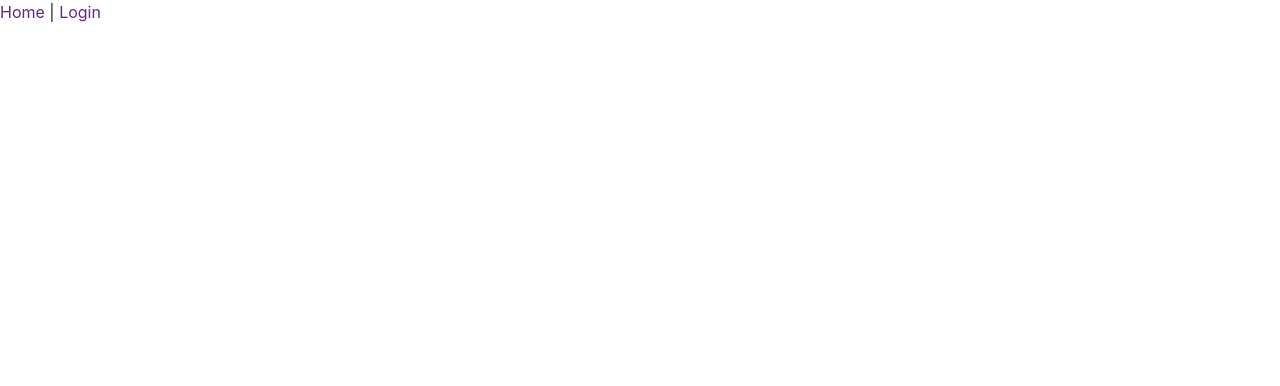
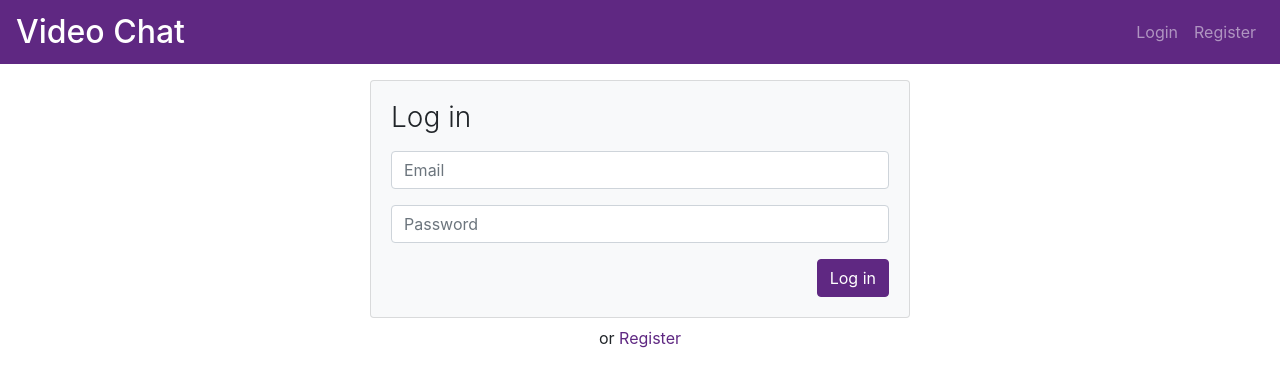
Before and after one commit to Samy997/vue-video-chat, a Vue app: page /#/login in a window 1280 px wide. Before the commit this address led to /#/register. Shown: the top 386 px of the page. Built offline with nearby package versions, Linux system fonts and the light colour scheme; no server answers.

Commit message:
register and login page with login and register functionality and logout implemented

```diff
--- a/src/App.vue
+++ b/src/App.vue
@@ -1,15 +1,40 @@
 <template>
   <div id="app">
-    <Navigation />
-    <router-view />
+    <Navigation :user="user" @logout="logout" />
+    <router-view :user="user" @logout="logout" />
   </div>
 </template>
 
 <script>
+import db from './db.js';
+import Firebase from 'firebase';
 import Navigation from '@/components/Navigation';
+
 export default {
   components: {
     Navigation
+  },
+  data: function() {
+    return {
+      user: null
+    };
+  },
+  methods: {
+    logout: function() {
+      Firebase.auth()
+        .signOut()
+        .then(() => {
+          this.user = null;
+          this.$router.push('/login');
+        });
+    }
+  },
+  mounted() {
+    Firebase.auth().onAuthStateChanged(user => {
+      if (user) {
+        this.user = user;
+      }
+    });
   }
 };
 </script>
--- a/src/components/Navigation.vue
+++ b/src/components/Navigation.vue
@@ -1,14 +1,30 @@
 <template>
   <div>
-    <div id="nav">
-      <router-link to="/">Home</router-link> |
-      <router-link to="/login">Login</router-link>
-    </div>
+    <nav class="navbar navbar-expand bg-primary navbar-dark">
+      <div class="container-fluid">
+        <router-link class="navbar-brand" to="/"
+          ><span class="h2 pr-1">Video Chat</span>
+          <span class="navbar-text small" v-if="user">
+            : Hi <span class="font-weight-bold text-white">{{ user.displayName }}</span></span
+          >
+        </router-link>
+        <div class="navbar-nav ml-auto">
+          <router-link class="nav-item nav-link" v-if="!user" to="/login">Login</router-link>
+          <router-link class="nav-item nav-link" v-if="!user" to="/register">Register</router-link>
+          <button class="nav-item nav-link btn btn-link" v-if="user" @click="$emit('logout')">
+            Logout
+          </button>
+        </div>
+      </div>
+    </nav>
   </div>
 </template>
 
 <script>
-export default {};
+export default {
+  name: 'Navigation',
+  props: ['user']
+};
 </script>
 
 <style></style>
--- a/src/router/index.js
+++ b/src/router/index.js
@@ -2,6 +2,7 @@ import Vue from 'vue';
 import VueRouter from 'vue-router';
 import Home from '../views/Home.vue';
 import Login from '../views/Login.vue';
+import Register from '../views/Register.vue';
 
 Vue.use(VueRouter);
 
@@ -15,6 +16,11 @@ const routes = [
     path: '/login',
     name: 'Login',
     component: Login
+  },
+  {
+    path: '/register',
+    name: 'Register',
+    component: Register
   }
 ];
 
--- a/src/views/Home.vue
+++ b/src/views/Home.vue
@@ -1,27 +1,33 @@
 <template>
-  <div>
-    <h1>Home</h1>
-    <p>Welcome {{ user }}</p>
+  <div class="mt-3">
+    <div class="text-center" v-if="user">
+      Welcome Back <span class="font-weight-bold text-info">{{ user.displayName }}</span
+      >, <a href="#" role="button" class="text-primary" @click="$emit('logout')">Logout</a>
+    </div>
+    <div class="container text-center">
+      <div class="row justify-content-center">
+        <div class="col-10 col-md-10 col-lg-8 col-xl-7">
+          <h4 class="display-4 text-primary mb-2">Video Chat</h4>
+          <p class="lead">
+            This app uses Firebase for real time communication and WebRTC to create video chats
+            between multiple users, allowing you to create rooms for your meetings and invite
+            attendees.
+          </p>
+          <router-link class="btn btn-outline-primary mr-2" v-if="!user" to="/login"
+            >Login</router-link
+          >
+          <router-link class="btn btn-outline-primary mr-2" v-if="!user" to="/register"
+            >Register</router-link
+          >
+        </div>
+      </div>
+    </div>
   </div>
 </template>
 
 <script>
-import db from '../db.js';
-
 export default {
   name: 'Home',
-  data: function() {
-    return {
-      user: null
-    };
-  },
-  mounted() {
-    db.collection('users')
-      .doc('5USMDyABPUdiYRi5nTv4')
-      .get()
-      .then(snapshot => {
-        this.user = snapshot.data().name;
-      });
-  }
+  props: ['user']
 };
 </script>
--- a/src/views/Login.vue
+++ b/src/views/Login.vue
@@ -1,5 +1,81 @@
 <template>
   <div>
-    <h1>Login</h1>
+    <form class="mt-3" @submit.prevent="login">
+      <div class="container">
+        <div class="row justify-content-center">
+          <div class="col-lg-6">
+            <div class="card bg-light">
+              <div class="card-body">
+                <h3 class="font-weight-light mb-3">Log in</h3>
+                <section class="form-group">
+                  <div class="col-12 alert alert-danger px-3" v-if="error">
+                    {{ error }}
+                  </div>
+                  <label class="form-control-label sr-only" for="Email">Email</label>
+                  <input
+                    required
+                    class="form-control"
+                    type="email"
+                    id="email"
+                    placeholder="Email"
+                    v-model="email"
+                  />
+                </section>
+                <section class="form-group">
+                  <input
+                    required
+                    class="form-control"
+                    type="password"
+                    placeholder="Password"
+                    v-model="password"
+                  />
+                </section>
+                <div class="form-group text-right mb-0">
+                  <button class="btn btn-primary" type="submit">Log in</button>
+                </div>
+              </div>
+            </div>
+          </div>
+        </div>
+      </div>
+    </form>
+    <p class="text-center mt-2">
+      or
+      <router-link to="/register">Register</router-link>
+    </p>
   </div>
 </template>
+
+<script>
+import Firebase from 'firebase';
+
+export default {
+  name: 'Login',
+  data: function() {
+    return {
+      email: null,
+      password: null,
+      error: null
+    };
+  },
+  methods: {
+    login: function() {
+      const info = {
+        email: this.email,
+        password: this.password
+      };
+
+      Firebase.auth()
+        .signInWithEmailAndPassword(info.email, info.password)
+        .then(
+          () => {
+            this.$router.push('/');
+          },
+          error => {
+            this.error = error.message;
+          }
+        );
+    }
+  }
+};
+</script>
--- /dev/null
+++ b/src/views/Register.vue
@@ -0,0 +1,123 @@
+<template>
+  <div>
+    <form class="mt-3" @submit.prevent="register">
+      <div class="container">
+        <div class="row justify-content-center">
+          <div class="col-lg-8">
+            <div class="card bg-light">
+              <div class="card-body">
+                <h3 class="font-weight-light mb-3">Register</h3>
+                <div class="form-row">
+                  <div v-if="error" class="col-12 alert alert-danger px-3">
+                    {{ error }}
+                  </div>
+                  <section class="col-sm-12 form-group">
+                    <label class="form-control-label sr-only" for="displayName">Display Name</label>
+                    <input
+                      class="form-control"
+                      type="text"
+                      id="displayName"
+                      placeholder="Display Name"
+                      name="displayName"
+                      required
+                      v-model="displayName"
+                    />
+                  </section>
+                </div>
+                <section class="form-group">
+                  <label class="form-control-label sr-only" for="email">Email</label>
+                  <input
+                    class="form-control"
+                    type="email"
+                    id="email"
+                    placeholder="Email Address"
+                    required
+                    name="email"
+                    v-model="email"
+                  />
+                </section>
+                <div class="form-row">
+                  <section class="col-sm-6 form-group">
+                    <input
+                      class="form-control"
+                      type="password"
+                      placeholder="Password"
+                      v-model="passOne"
+                    />
+                  </section>
+                  <section class="col-sm-6 form-group">
+                    <input
+                      class="form-control"
+                      type="password"
+                      required
+                      placeholder="Repeat Password"
+                      v-model="passTwo"
+                    />
+                  </section>
+                </div>
+                <div class="form-group text-right mb-0">
+                  <button class="btn btn-primary" type="submit">
+                    Register
+                  </button>
+                </div>
+              </div>
+            </div>
+          </div>
+        </div>
+      </div>
+    </form>
+    <p class="text-center mt-2">
+      or
+      <router-link to="/login">login</router-link>
+    </p>
+  </div>
+</template>
+<script>
+import Firebase from 'firebase';
+export default {
+  data: function() {
+    return {
+      displayName: null,
+      email: null,
+      passOne: null,
+      passTwo: null,
+      error: null
+    };
+  },
+  methods: {
+    register: function() {
+      const info = {
+        email: this.email,
+        password: this.passTwo,
+        displayName: this.displayName
+      };
+
+      if (!this.error) {
+        Firebase.auth()
+          .createUserWithEmailAndPassword(info.email, info.password)
+          .then(
+            userCredentials => {
+              return userCredentials.user
+                .updateProfile({
+                  displayName: info.displayName
+                })
+                .then(() => this.$router.replace('/'));
+            },
+            error => {
+              this.error = error.message;
+            }
+          );
+      }
+    }
+  },
+  watch: {
+    passTwo: function() {
+      if (this.passOne !== '' && this.passTwo !== '' && this.passTwo !== this.passOne) {
+        this.error = 'Passwords must match';
+      } else {
+        this.error = null;
+      }
+    }
+  }
+};
+</script>
```
